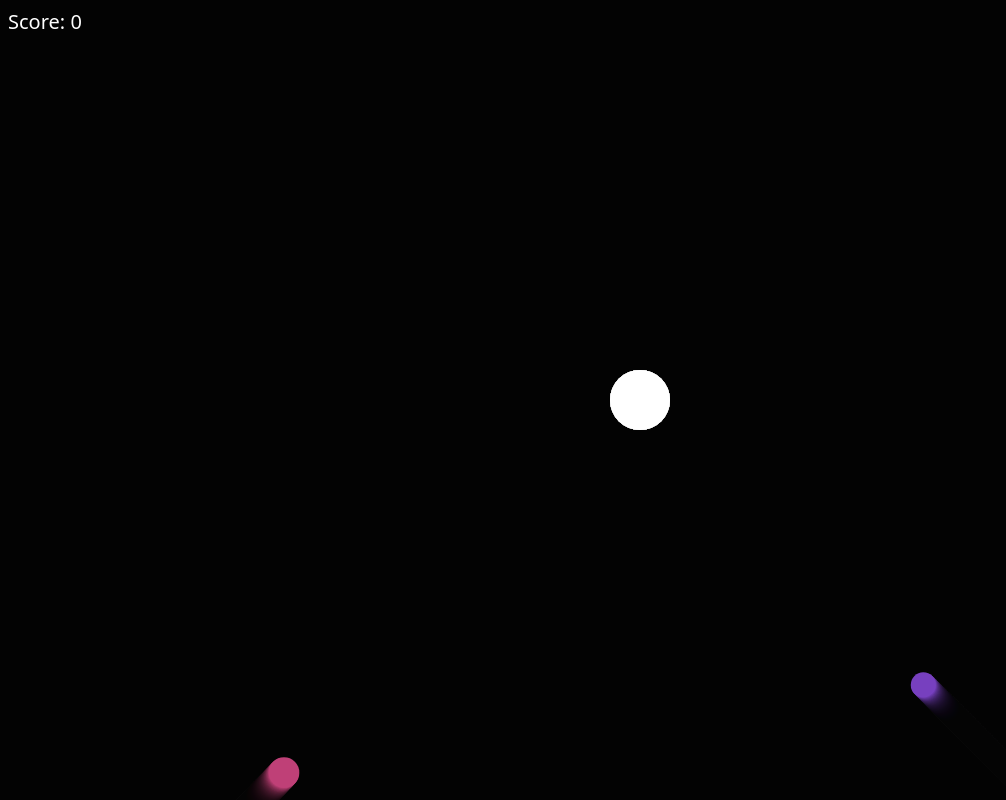
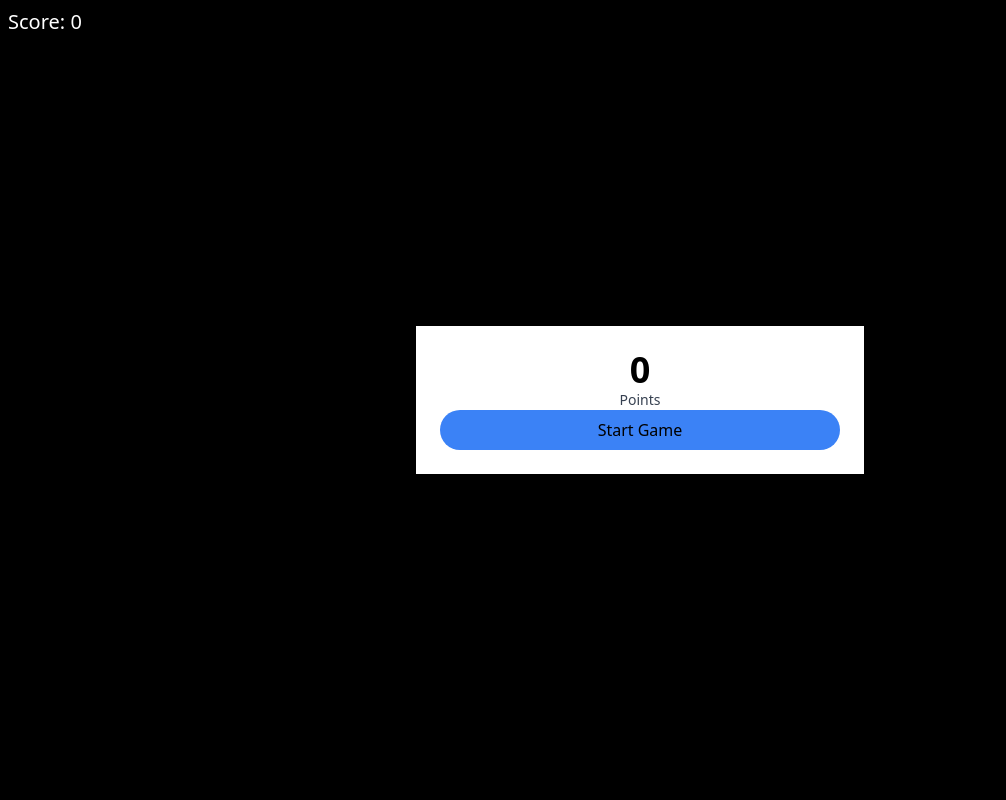
Before and after one commit to nothatkishore/Ball-Shooter, a plain HTML site: page Classic Version/index.html in a window 1280 px wide. Shown: the whole page, without its empty margins (0-1006 px from the left). Drawn offline with nearby package versions, Linux system fonts and the light colour scheme.

Commit message:
Start button added

```diff
--- a/Classic Version/index.html
+++ b/Classic Version/index.html
@@ -9,6 +9,7 @@
 
             body{
                 margin: 0px;
+                background: black;
             }
 
         </style>
@@ -24,6 +25,18 @@
 
         </div>
 
+        <div class="fixed inset-0 flex items-center justify-center" id="container">
+
+            <div class="bg-white max-w-md w-full p-6 text-center">
+                <h1 class="text-4xl font-bold">0</h1>
+                <p class="text-sm text-gray-700">Points</p>
+                <div>
+                    <button class="bg-blue-500 p-2 w-full rounded-full" id="start">Start Game</button>
+                </div>
+            </div>
+
+        </div>
+
         <canvas></canvas>
 
         <script
--- a/Classic Version/script.js
+++ b/Classic Version/script.js
@@ -2,6 +2,8 @@ const canvas = document.querySelector('canvas');
 const context = canvas.getContext('2d');
 const score = document.querySelector('#score');
 
+const start_button = document.querySelector('#start');
+const full_element = document.querySelector('#container');
 
 let points = 0;
 
@@ -250,5 +252,9 @@ addEventListener('click', (event) =>
     projectiles.push(projectile);
 });
 
-spawn_enemies();
-animate();
+start_button.addEventListener('click', () =>
+{
+    spawn_enemies();
+    animate();
+    full_element.style.display = 'none';
+});
```
